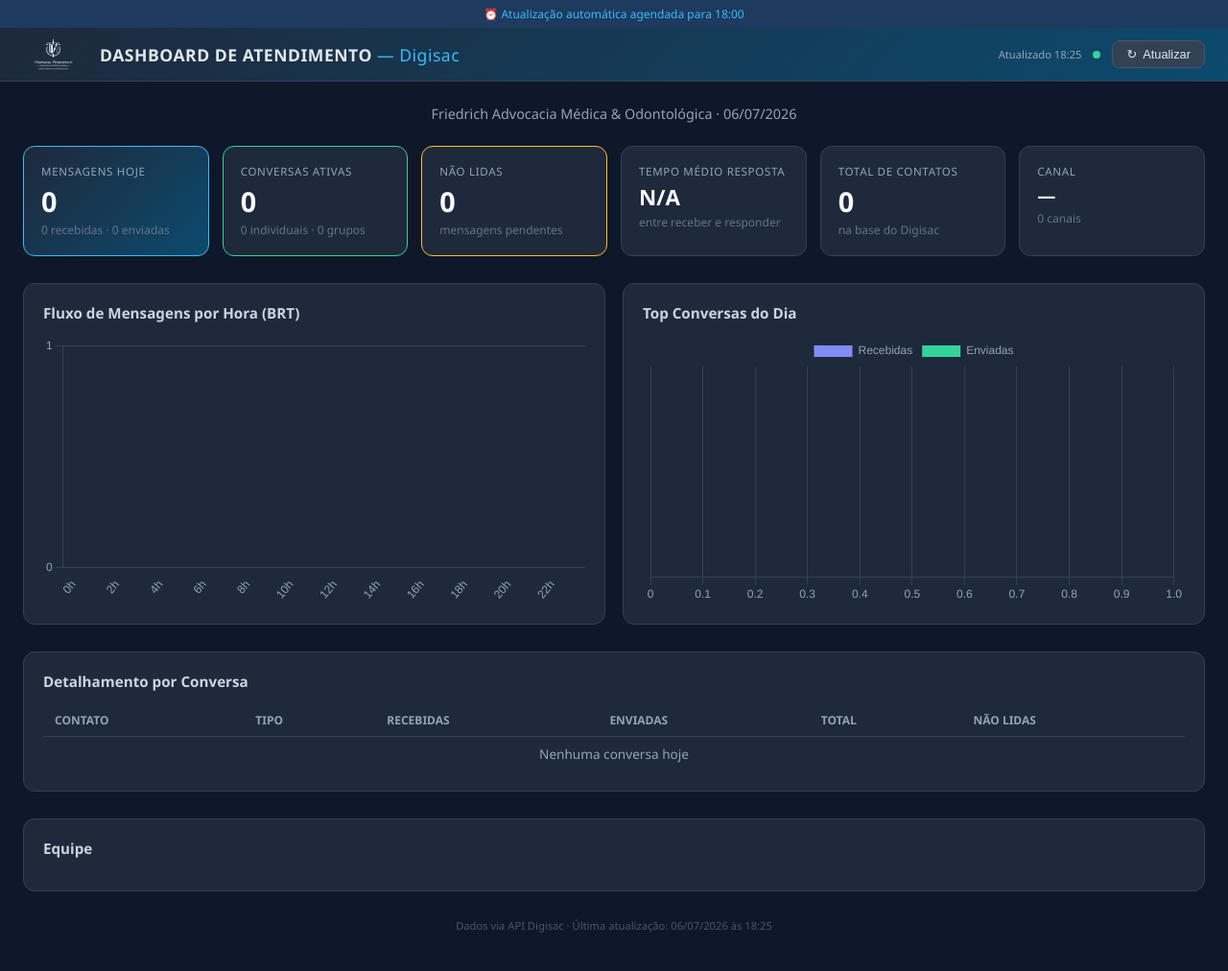
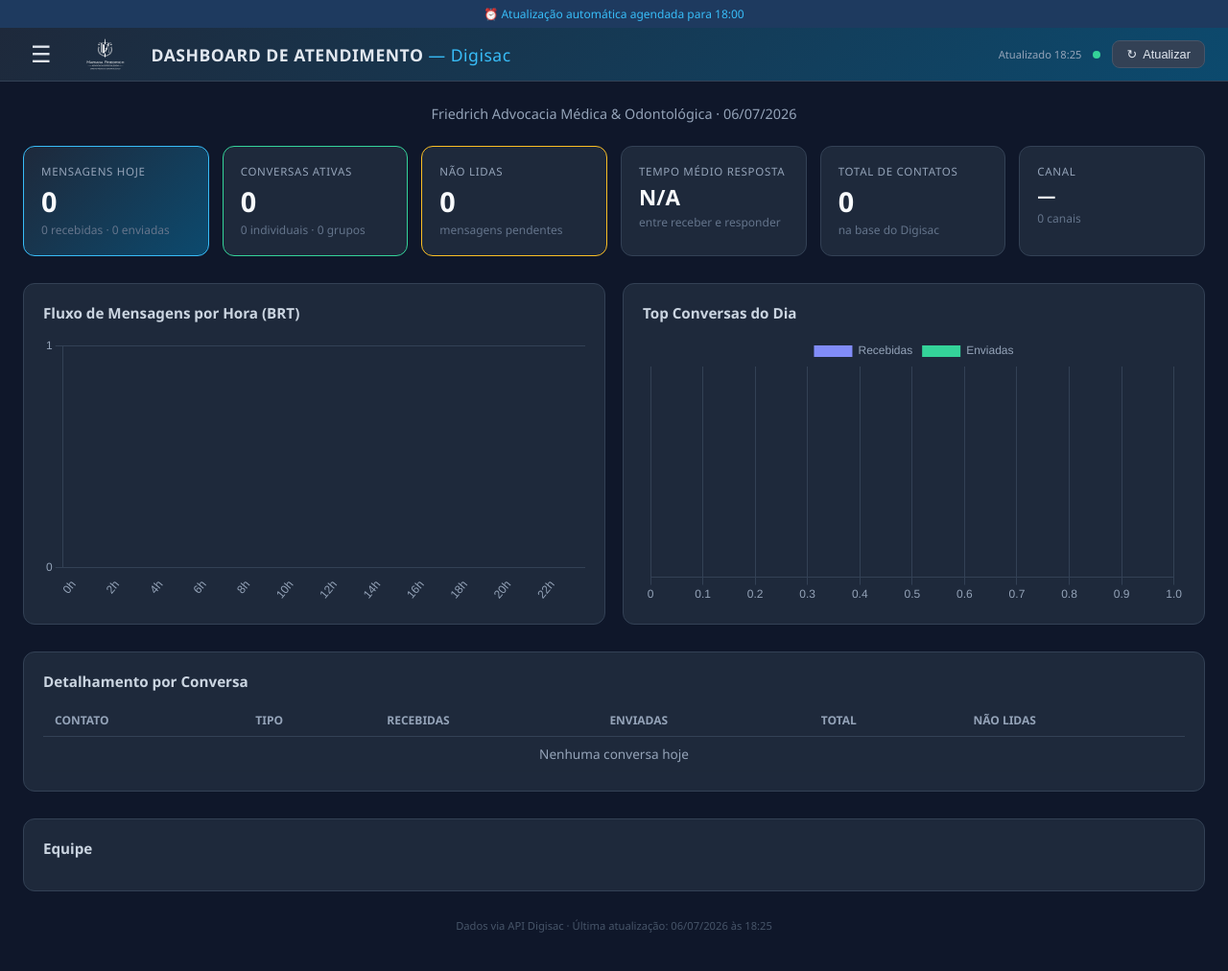
Before and after one commit to advogadamarianaf-oss/MFA, a Jekyll site: the page docs/dashboard_comercial/index.html, which Jekyll copies as it is, in a window 1280 px wide. Shown: the whole page at 96% size. Built offline with Jekyll 4.4.1, drawn with Linux system fonts in a browser that asks for light colours.

Commit message:
feat: menu hamburger com navegação entre dashboards
Ambos os dashboards (Comercial e Atendimento) agora têm um botão
hamburger sempre visível que abre sidebar com links cruzados para
navegar facilmente de um para o outro.

Co-Authored-By: Claude Opus 4.6 <noreply@anthropic.com>

```diff
--- a/docs/dashboard_comercial/index.html
+++ b/docs/dashboard_comercial/index.html
@@ -60,11 +60,28 @@
   .loading-overlay p { color:#94a3b8; font-size:0.9rem; }
   .footer { text-align:center; color:#475569; font-size:0.7rem; margin-top:24px; padding-bottom:16px; }
   .auto-refresh-banner { background:#1e3a5f; color:#38bdf8; text-align:center; padding:6px; font-size:0.75rem; display:none; }
+
+  /* Hamburger & Sidebar */
+  .hamburger{background:none;border:none;color:#e2e8f0;font-size:1.5rem;cursor:pointer;padding:4px 8px;line-height:1}
+  .sidebar-overlay{display:none;position:fixed;inset:0;background:rgba(0,0,0,.5);z-index:200}
+  .sidebar-overlay.open{display:block}
+  .sidebar{position:fixed;top:0;left:-280px;width:280px;height:100vh;background:#1e293b;border-right:1px solid #334155;z-index:201;transition:left .3s ease;padding:20px;display:flex;flex-direction:column;gap:8px}
+  .sidebar.open{left:0}
+  .sidebar-header{display:flex;align-items:center;justify-content:space-between;margin-bottom:24px}
+  .sidebar-header h2{font-size:1rem;font-weight:700}
+  .sidebar-close{background:none;border:none;color:#94a3b8;font-size:1.4rem;cursor:pointer}
+  .sidebar-divider{height:1px;background:#334155;margin:12px 0}
+  .sidebar-section{font-size:.68rem;text-transform:uppercase;letter-spacing:1px;color:#94a3b8;padding:0 16px;margin-bottom:6px}
+  .sidebar-link{display:flex;align-items:center;gap:10px;background:transparent;border:1px solid transparent;color:#94a3b8;padding:12px 16px;border-radius:8px;cursor:pointer;font-size:.9rem;font-weight:600;text-align:left;transition:.2s;width:100%;text-decoration:none}
+  .sidebar-link:hover{color:#e2e8f0;background:rgba(56,189,248,.08)}
+  .sidebar-link.current{color:#38bdf8;background:rgba(56,189,248,.1);border-color:rgba(56,189,248,.2);pointer-events:none}
+  .sidebar-link .link-icon{font-size:1.1rem}
 </style>
 </head>
 <body>
 <div class="auto-refresh-banner" id="autoRefreshBanner">⏰ Atualização automática agendada para 18:00</div>
 <nav class="navbar">
+  <button class="hamburger" onclick="toggleSidebar()" aria-label="Menu">&#9776;</button>
   <img src="../assets/logo-full.png" alt="Friedrich Advocacia">
   <div class="nav-title">DASHBOARD DE ATENDIMENTO <span>— Digisac</span></div>
   <div class="nav-actions">
@@ -73,6 +90,17 @@
     <button class="btn-refresh" id="btnRefresh" onclick="refreshDashboard()"><span class="icon">↻</span> Atualizar</button>
   </div>
 </nav>
+
+<div class="sidebar-overlay" id="sidebarOverlay" onclick="closeSidebar()"></div>
+<div class="sidebar" id="sidebar">
+  <div class="sidebar-header">
+    <h2>Menu</h2>
+    <button class="sidebar-close" onclick="closeSidebar()">&times;</button>
+  </div>
+  <div class="sidebar-section">Dashboards</div>
+  <a class="sidebar-link" href="../dashboard/"><span class="link-icon">&#128202;</span> Comercial</a>
+  <a class="sidebar-link current" href="../dashboard_comercial/"><span class="link-icon">&#128172;</span> Atendimento</a>
+</div>
 <div class="content">
   <div class="header"><p id="headerSub">Friedrich Advocacia Médica &amp; Odontológica</p></div>
   <div class="cards" id="cardsContainer">
```
Also changed, not shown: other parts of docs/dashboard_comercial/index.html (+3 -0 lines), docs/dashboard/index.html (+12 -2 lines).
